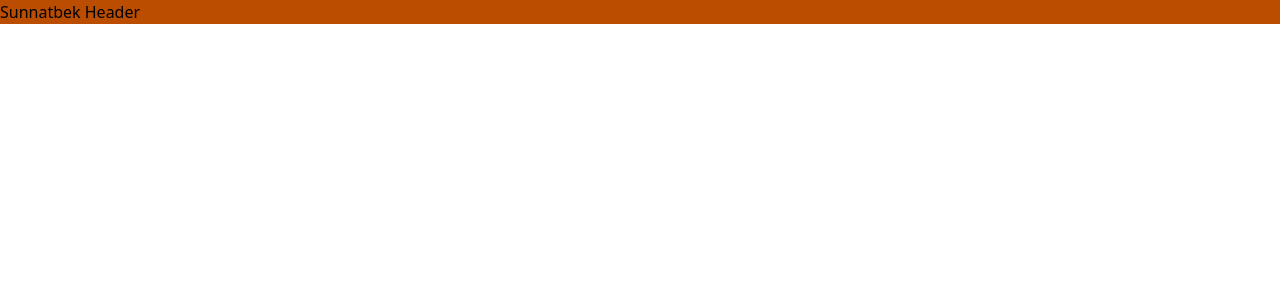
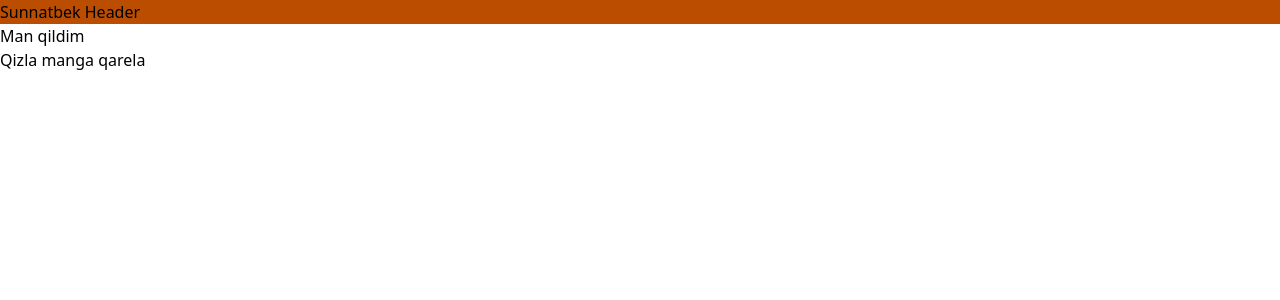
Before and after one commit to SUNNATBEE/reactKomanda, a React (Vite) app: page / in a window 1280 px wide. Shown: the top 300 px of the page. Built offline with nearby package versions, Linux system fonts and the light colour scheme.

Commit message:
man qildim

```diff
--- a/src/App.jsx
+++ b/src/App.jsx
@@ -1,11 +1,13 @@
 import React from 'react'
 import Header from './components/Header'
+import Something from './components/Something'
 
 const App = () => {
   return (
     <div>
 
       <Header/>
+      <Something />
     </div>
   )
 }
--- /dev/null
+++ b/src/components/Something.jsx
@@ -0,0 +1,17 @@
+import React from 'react'
+
+const Something = () => {
+    return (
+        <div>
+            <h1>
+Man qildim
+            </h1>
+
+            <button>
+                Qizla manga qarela
+            </button>
+        </div>
+    )
+}
+
+export default Something
```
